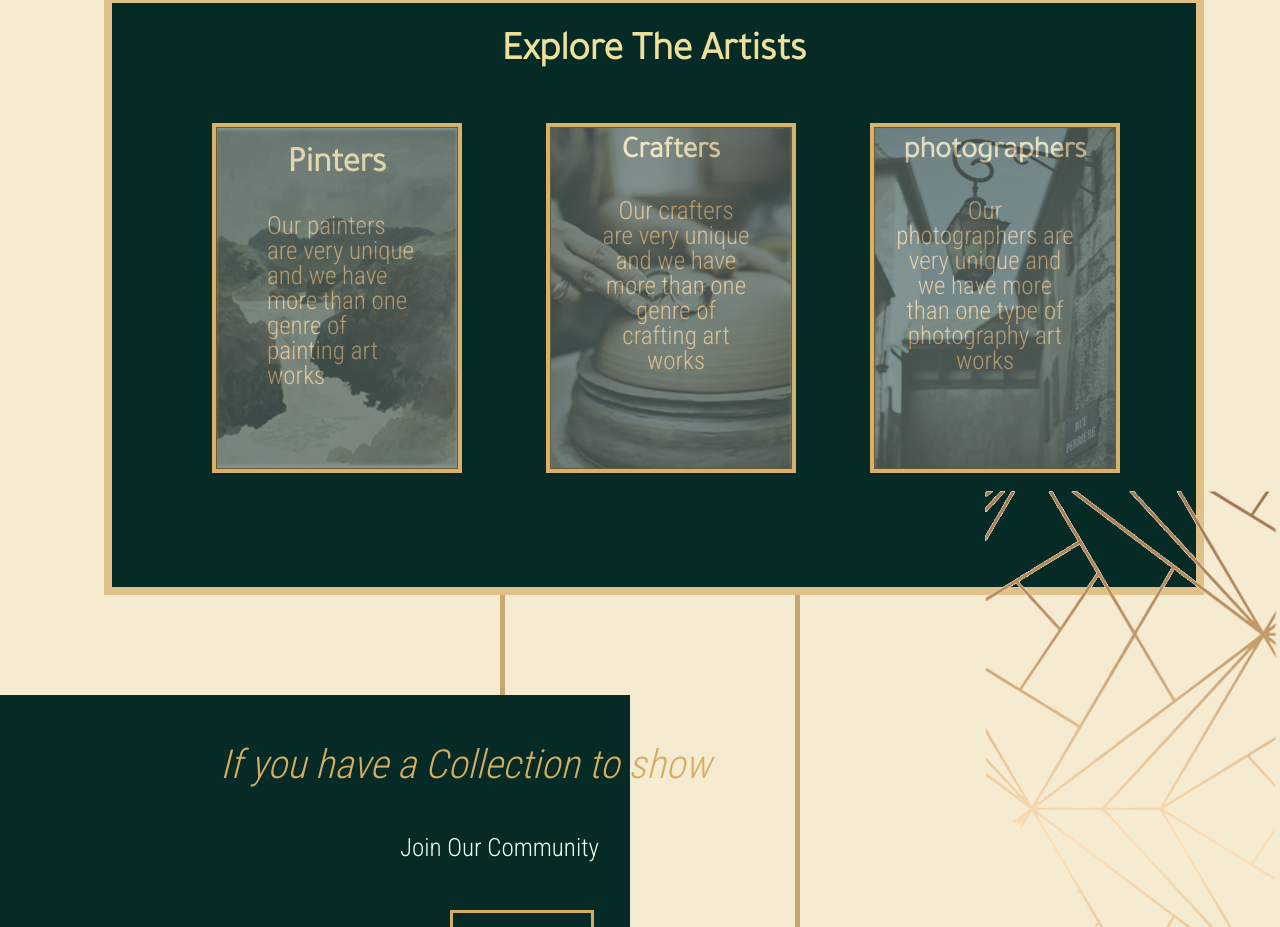
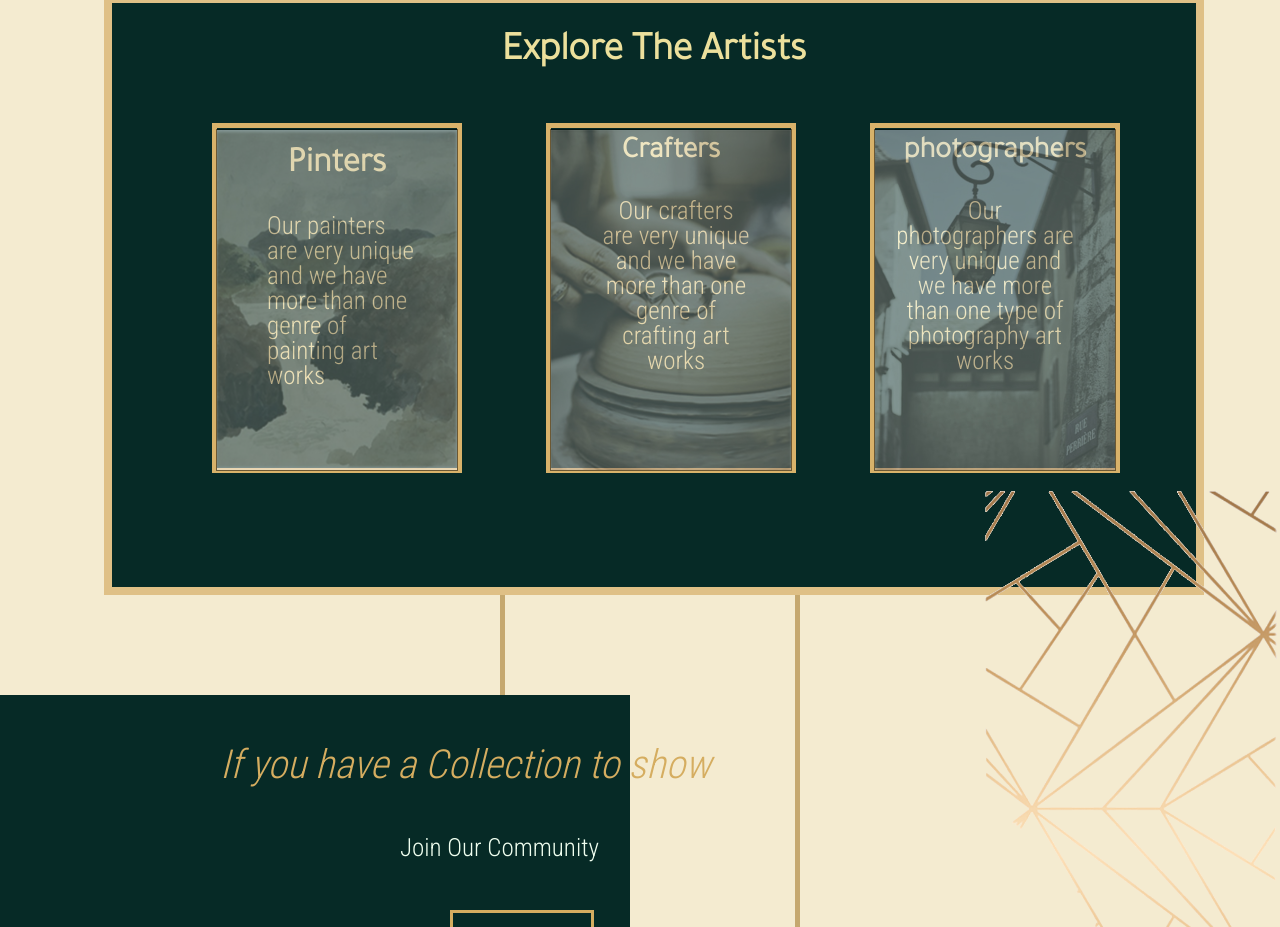
Before and after one commit to merge-confilicts/art-house, a plain HTML site: page index.html in a window 1280 px wide. Shown: the part 1216-2143 px from the top of the page. Drawn offline with Linux system fonts and the light colour scheme.

Commit message:
fixing notes

```diff
--- a/css/style.css
+++ b/css/style.css
@@ -294,15 +294,16 @@ main section:nth-child(2) article:first-of-type p {
     font-size: 25px;
     font-family: 'Noto Sans JP', sans-serif;
     font-family: 'Roboto Condensed', sans-serif;
-    color:#d5ad60 ;
+    color:#ece09c ;
     padding-left:50px ;
     width: 200px;
     opacity: 1;
+
  }
  main section:nth-child(2) article:first-of-type img{
      width: 242px;
      height: 342px;
-     top: -461px;
+     top: -459px;
      right: 1px;
      position: relative;
      opacity: .5;
@@ -331,7 +332,7 @@ main section:nth-child(2) article:nth-child(3) h5 {
      text-align: center;
      font-family: 'Noto Sans JP', sans-serif;
      font-family: 'Roboto Condensed', sans-serif;
-     color:#d5ad60 ;
+     color:#ece09c ;
      padding-left:50px ;
      width: 200px;
      opacity: 1;
@@ -340,7 +341,7 @@ main section:nth-child(2) article:nth-child(3) h5 {
   main section:nth-child(2) article:nth-child(3) img{
     width: 242px;
     height: 342px;
-    top: -446px;
+    top: -444px;
     right: 1px;
     position: relative;
     opacity: .5;
@@ -369,7 +370,7 @@ main section:nth-child(2) article:last-of-type p {
     text-align: center;
     font-family: 'Noto Sans JP', sans-serif;
     font-family: 'Roboto Condensed', sans-serif;
-    color:#d5ad60 ;
+    color:#ece09c ;
     padding-left:20px ;
     width: 200px;
 
@@ -378,7 +379,7 @@ main section:nth-child(2) article:last-of-type p {
  main section:nth-child(2) article:last-of-type img{
     width: 242px;
     height: 342px;
-    top: -446px;
+    top: -444px;
     right: 1px;
     position: relative;
     opacity: .5;
```
Also changed, not shown: css/gallery.css (+7 -7 lines), html/contact-us.html (+3 -3 lines).
